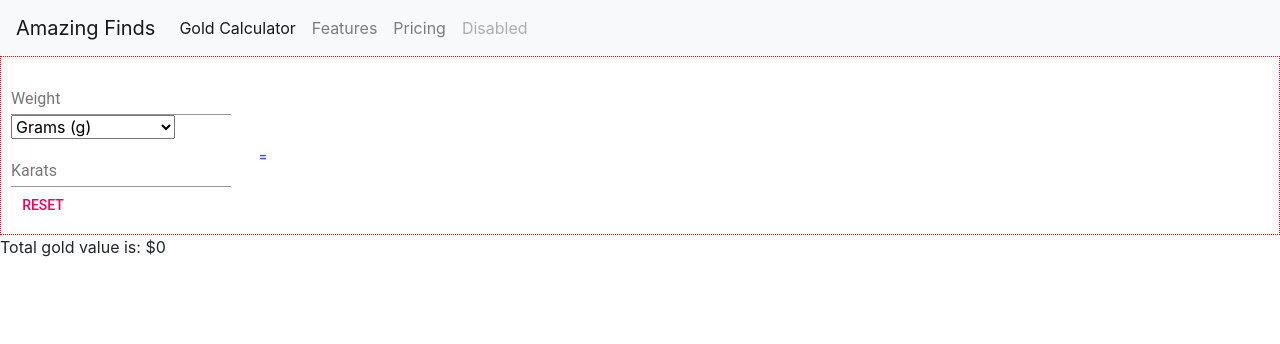
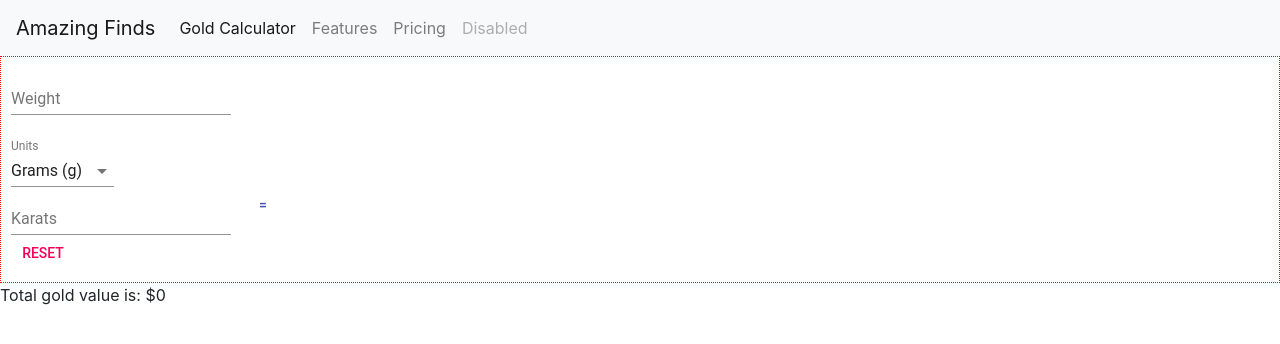
Before and after one commit to wj18sawy/gold-calculator, a React (Create React App) app: page / in a window 1280 px wide. Shown: the top 344 px of the page. Built offline with nearby package versions, Linux system fonts and the light colour scheme.

Commit message:
form is entirely material-ui

```diff
--- a/src/components/form.js
+++ b/src/components/form.js
@@ -2,6 +2,12 @@ import React, { Component } from "react";
 import ReactDOM from "react-dom";
 import Button from "@material-ui/core/Button";
 import TextField from "@material-ui/core/TextField";
+import FormHelperText from "@material-ui/core/FormHelperText";
+import FormControl from "@material-ui/core/FormControl";
+import Select from "@material-ui/core/Select";
+import InputLabel from "@material-ui/core/InputLabel";
+import MenuItem from "@material-ui/core/MenuItem";
+import Input from "@material-ui/core/Input";
 
 export default class Form extends Component {
   state = {
@@ -26,7 +32,7 @@ export default class Form extends Component {
 
   render() {
     return (
-      <form>
+      <form autoComplete="off">
         <TextField
           id="standard-helperText"
           name="weight"
@@ -35,16 +41,20 @@ export default class Form extends Component {
           onChange={e => this.change(e)}
         />
         <br />
-        <select
-          name="units"
-          value={this.state.units}
-          onChange={e => this.change(e)}
-        >
-          <option value="g">Grams (g)</option>
-          <option value="oz">Ounces (oz)</option>
-          <option value="ozt">Troy ounces (oz t)</option>
-          <option value="dwt">Pennyweight (dwt)</option>
-        </select>
+        <br />
+        <FormControl name="units" className={this.state.formControl}>
+          <InputLabel htmlFor="units-helper">Units</InputLabel>
+          <Select
+            value={this.state.units}
+            onChange={e => this.change(e)}
+            input={<Input name="units" id="units-helper" />}
+          >
+            <MenuItem value="g">Grams (g)</MenuItem>
+            <MenuItem value="oz">Ounces (oz)</MenuItem>
+            <MenuItem value="ozt">Troy ounces (oz t)</MenuItem>
+            <MenuItem value="dwt">Pennyweight (dwt)</MenuItem>
+          </Select>
+        </FormControl>
         <br />
         <TextField
           id="standard-helperText"
```
